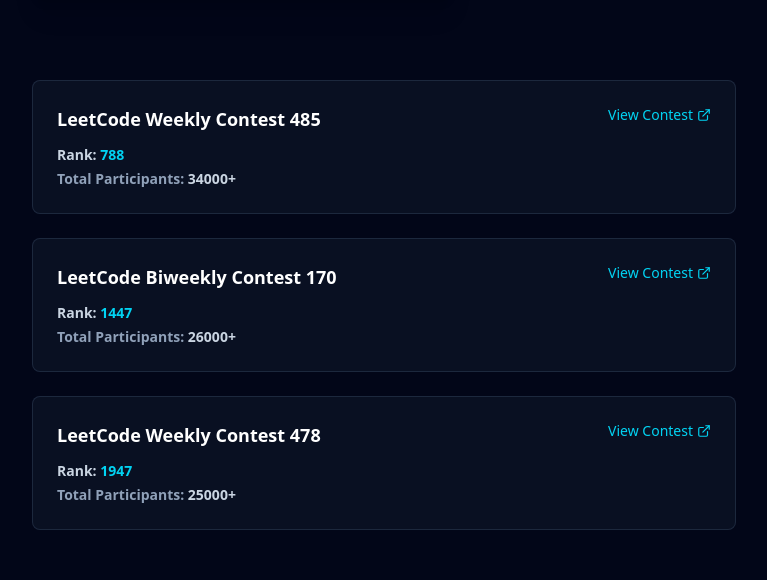
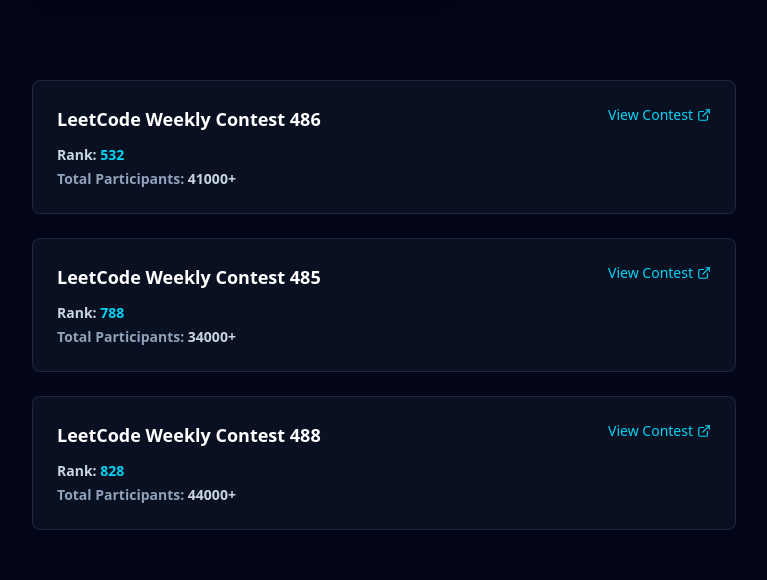
Before and after one commit to Sibuchanda/Portfolio, a React (Vite) app: page / in a window 1280 px wide. Shown: the part 3055-3635 px from the top of the page, without its empty margins (480-1247 px from the left). Built offline with nearby package versions, Linux system fonts and the light colour scheme.

Commit message:
Updated achievement section

```diff
--- a/src/App.jsx
+++ b/src/App.jsx
@@ -37,7 +37,7 @@
     linkedin: "https://www.linkedin.com/in/sibu-chanda/",
     leetcode: "https://leetcode.com/u/Sibuchanda/",
     resume:
-      "https://drive.google.com/file/d/1fjdUjYzALs0DmXCGFnaVBphw7e1AiF-9/view?usp=sharing",
+      "https://drive.google.com/file/d/1EK6XagdYGTGMSKOFFAcCH_O6b65mjAvF/view?usp=sharing",
   },
 };
 
@@ -175,24 +175,24 @@
 const achievements = [
   {
     id: 1,
+    contest: "LeetCode Weekly Contest 486",
+    rank: 532,
+    participants: "41000+",
+    link: "https://leetcode.com/contest/weekly-contest-486/ranking/?region=global_v2",
+  },
+  {
+    id: 1,
     contest: "LeetCode Weekly Contest 485",
     rank: 788,
     participants: "34000+",
-    link: "https://leetcode.com/contest/weekly-contest-485/ranking/?region=global_v2",
-  },
-  {
-    id: 2,
-    contest: "LeetCode Biweekly Contest 170",
-    rank: 1447,
-    participants: "26000+",
     link: "https://leetcode.com/contest/biweekly-contest-170/ranking/?region=global_v2",
   },
   {
     id: 3,
-    contest: "LeetCode Weekly Contest 478",
-    rank: 1947,
-    participants: "25000+",
-    link: "https://leetcode.com/contest/weekly-contest-478/ranking/?region=global_v2",
+    contest: "LeetCode Weekly Contest 488",
+    rank: 828,
+    participants: "44000+",
+    link: "https://leetcode.com/contest/weekly-contest-488/ranking/?region=global_v2",
   },
 ];
 
```
